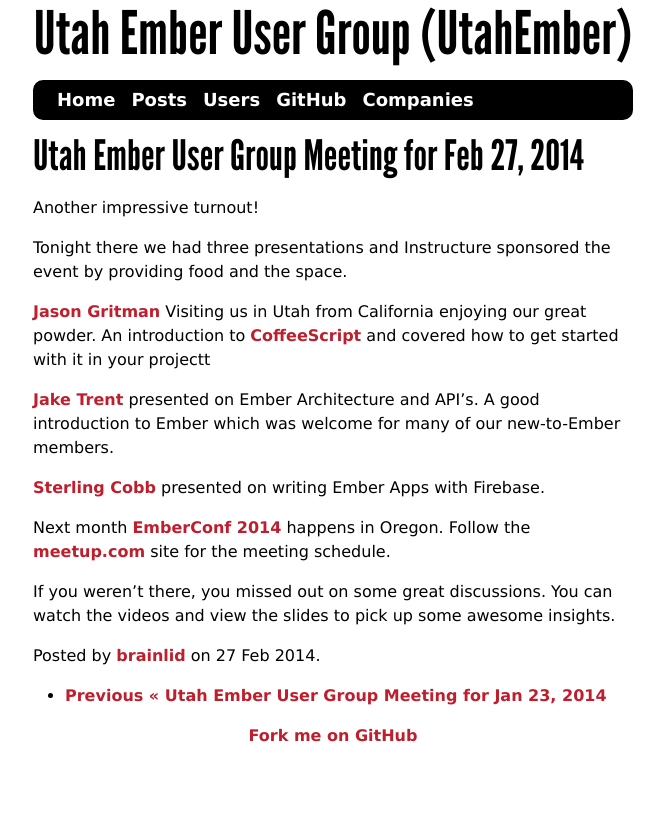
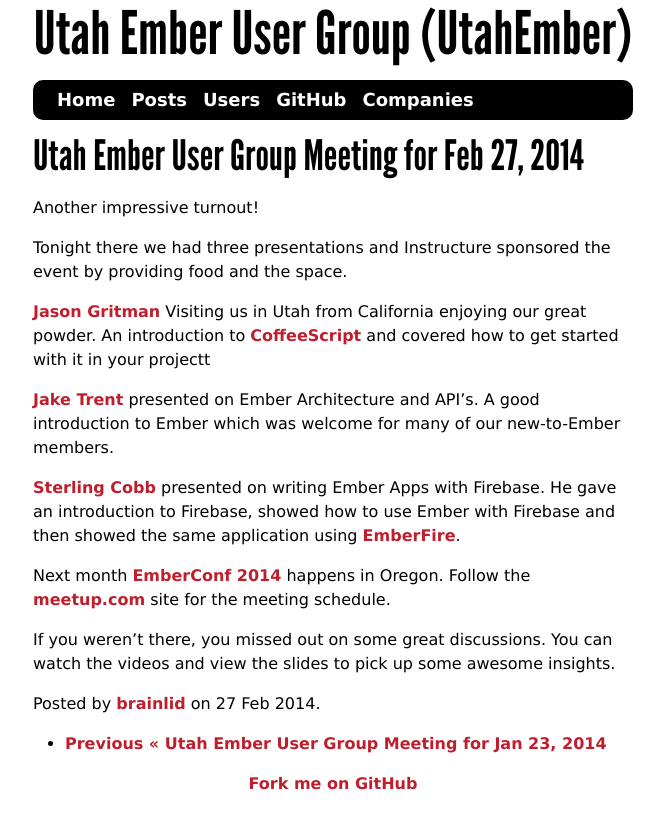
Before and after one commit to utahember/utahember.github.io, a Jekyll site: the page built from _posts/2014-02-27-ue.js-meeting.md, in a window 1280 px wide. Shown: the top 829 px of the page, without its empty margins (307-971 px from the left). Built offline with Jekyll 4.4.1, drawn with Linux system fonts in a browser that asks for light colours.

Commit message:
Update 2014-02-27-ue.js-meeting.md
Gave more detail to Sterling's Ember+Firebase presentation

```diff
--- a/_posts/2014-02-27-ue.js-meeting.md
+++ b/_posts/2014-02-27-ue.js-meeting.md
@@ -13,7 +13,7 @@
 
 [Jake Trent](https://github.com/jaketrent) presented on Ember Architecture and API's. A good introduction to Ember which was welcome for many of our new-to-Ember members.
 
-[Sterling Cobb](http://www.sterlingcobb.com/) presented on writing Ember Apps with Firebase.
+[Sterling Cobb](http://www.sterlingcobb.com/) presented on writing Ember Apps with Firebase. He gave an introduction to Firebase, showed how to use Ember with Firebase and then showed the same application using [EmberFire](https://github.com/firebase/emberFire).
 
 Next month [EmberConf 2014](http://emberconf.com/) happens in Oregon. Follow the [meetup.com](http://www.meetup.com/EmberJS-SLC/) site for the meeting schedule.
 
```
